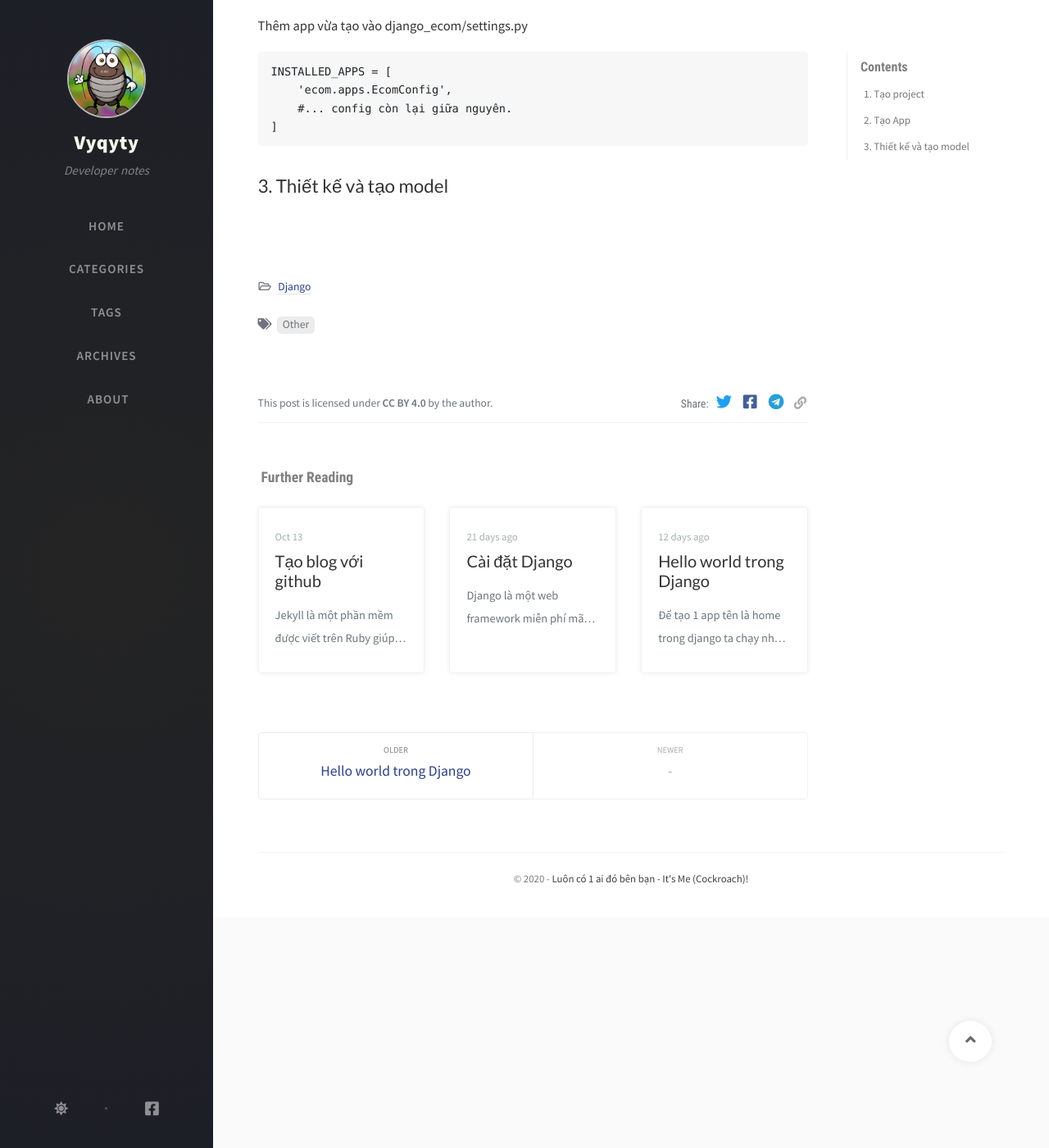
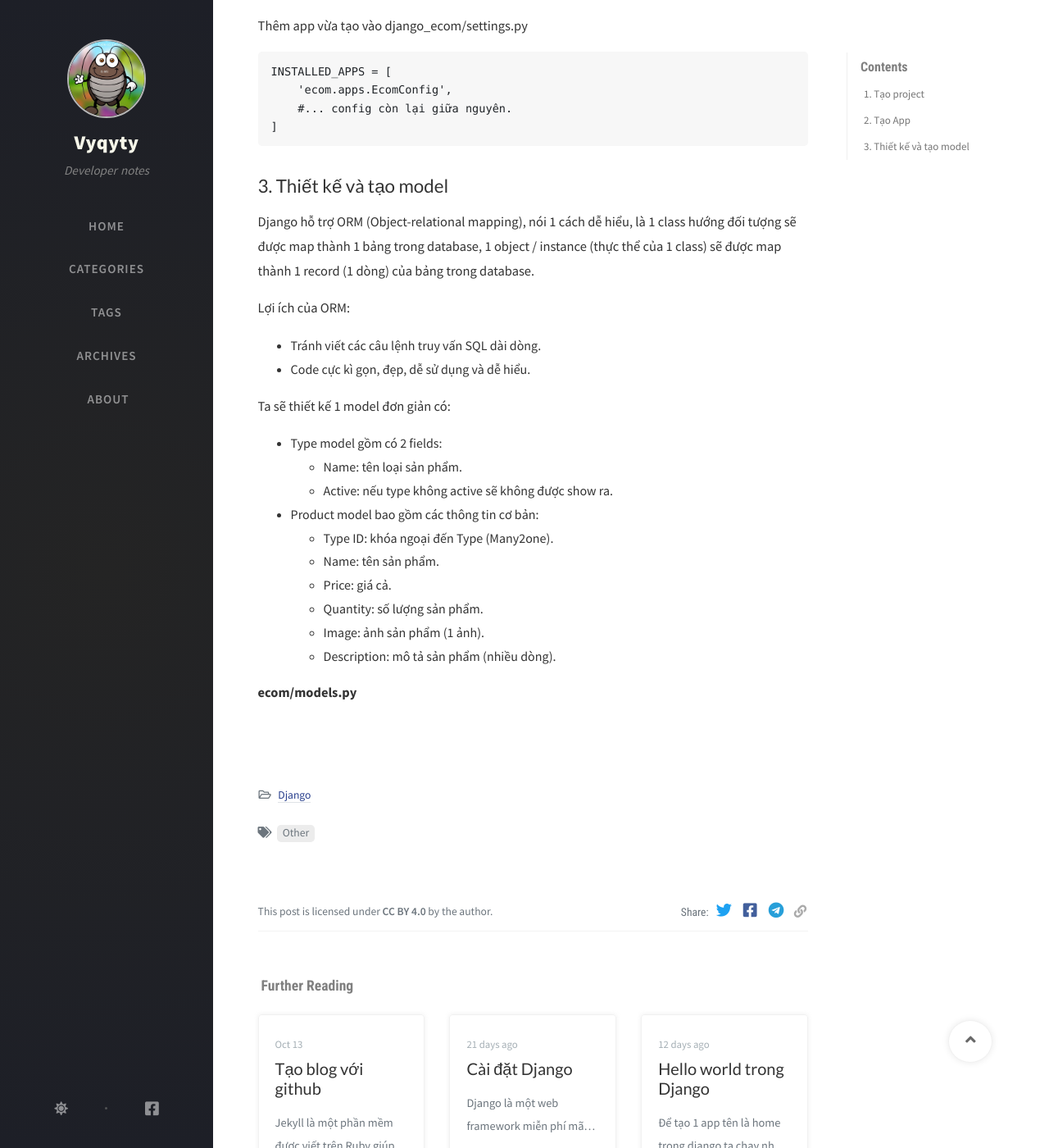
Before and after one commit to vyqyty/vyqyty.github.io, a Jekyll site: the page built from _posts/2020-11-23-web-ban-hang-don-gian-trong-django.md, in a window 1280 px wide and 1400 px high, scrolled down 1291 px. Shown: the whole window at 82% size. Built offline with Jekyll 4.4.1, drawn with Linux system fonts in a browser that asks for light colours; nearby versions of some CDN libraries; comment, search, counter and statistics services are not loaded.

Commit message:
Update 2020-11-23-web-ban-hang-don-gian-trong-django.md

````diff
--- a/_posts/2020-11-23-web-ban-hang-don-gian-trong-django.md
+++ b/_posts/2020-11-23-web-ban-hang-don-gian-trong-django.md
@@ -51,3 +51,25 @@ INSTALLED_APPS = [
 ]
 ```
 ## 3. Thiết kế và tạo model
+
+Django hỗ trợ ORM (Object-relational mapping), nói 1 cách dễ hiểu, là 1 class hướng đối tượng sẽ được map thành 1 bảng trong database, 1 object / instance (thực thể của 1 class) sẽ được map thành 1 record (1 dòng) của bảng trong database.
+
+Lợi ích của ORM:
+
+* Tránh viết các câu lệnh truy vấn SQL dài dòng.
+* Code cực kì gọn, đẹp, dễ sử dụng và dễ hiểu.
+
+Ta sẽ thiết kế 1 model đơn giản có:
+
+* Type model gồm có 2 fields:
+   * Name: tên loại sản phẩm.
+   * Active: nếu type không active sẽ không được show ra.
+* Product model bao gồm các thông tin cơ bản:
+   * Type ID: khóa ngoại đến Type (Many2one).
+   * Name: tên sản phẩm.
+   * Price: giá cả.
+   * Quantity: số lượng sản phẩm.
+   * Image: ảnh sản phẩm (1 ảnh).
+   * Description: mô tả sản phẩm (nhiều dòng).
+
+**ecom/models.py**
````
